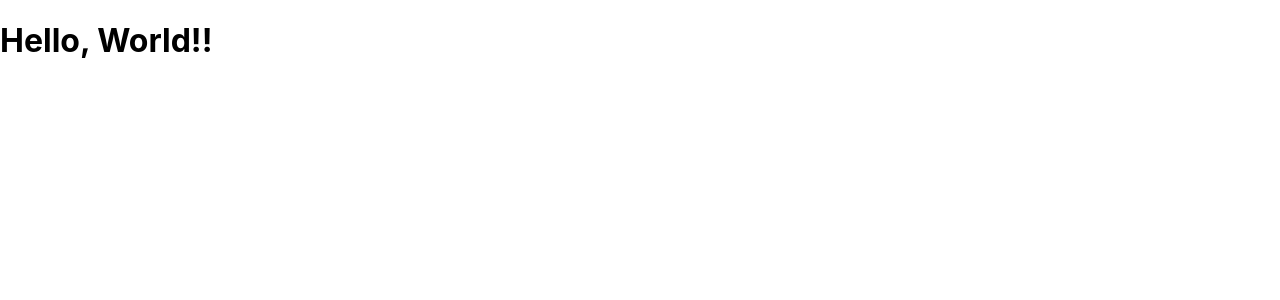
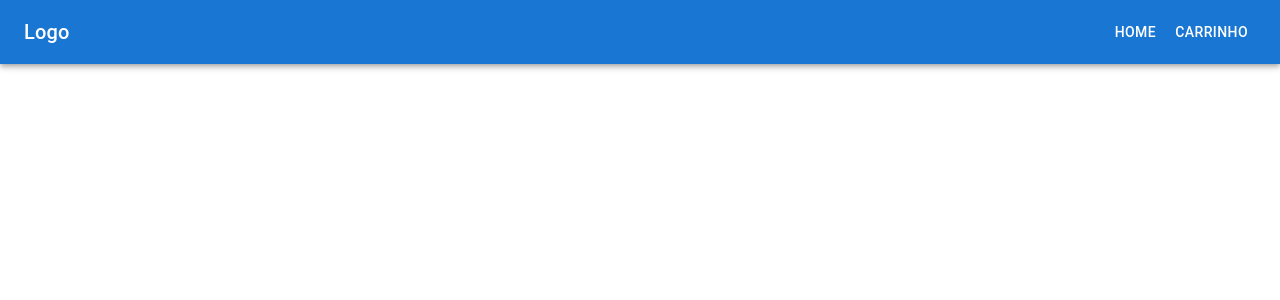
Before and after one commit to danyel-dev/desafio-frexco, a React (Create React App) app: page / in a window 1280 px wide. Shown: the top 300 px of the page. Built offline with nearby package versions, Linux system fonts and the light colour scheme.

Commit message:
header criado

```diff
--- a/package.json
+++ b/package.json
@@ -3,6 +3,10 @@
   "version": "0.1.0",
   "private": true,
   "dependencies": {
+    "@emotion/react": "^11.7.1",
+    "@emotion/styled": "^11.6.0",
+    "@mui/icons-material": "^5.3.0",
+    "@mui/material": "^5.3.0",
     "@testing-library/jest-dom": "^5.16.1",
     "@testing-library/react": "^12.1.2",
     "@testing-library/user-event": "^13.5.0",
@@ -10,6 +14,7 @@
     "@types/node": "^16.11.20",
     "@types/react": "^17.0.38",
     "@types/react-dom": "^17.0.11",
+    "axios": "^0.25.0",
     "react": "^17.0.2",
     "react-dom": "^17.0.2",
     "react-scripts": "5.0.0",
--- a/src/App.tsx
+++ b/src/App.tsx
@@ -1,9 +1,8 @@
-function App() {
+import Header from './components/Header'
+
+
+export default function App() {
   return (
-    <>
-      <h1>Hello, World!!</h1>
-    </>
+    <Header />
   );
 }
-
-export default App;
--- /dev/null
+++ b/src/components/Header.tsx
@@ -0,0 +1,22 @@
+import AppBar from '@mui/material/AppBar';
+import Box from '@mui/material/Box';
+import Toolbar from '@mui/material/Toolbar';
+import Typography from '@mui/material/Typography';
+import Button from '@mui/material/Button';
+
+
+export default function ButtonAppBar() {
+  return (
+    <Box sx={{ flexGrow: 1 }}>
+      <AppBar position="static">
+        <Toolbar>
+          <Typography variant="h6" component="div" sx={{ flexGrow: 1 }}>
+            Logo
+          </Typography>
+          <Button color="inherit">Home</Button>
+          <Button color="inherit">Carrinho</Button>
+        </Toolbar>
+      </AppBar>
+    </Box>
+  );
+}
```
Also changed, not shown: src/api.js (added, +9 -0 lines), 2 other files (tests, documents, lock files or other folders).
